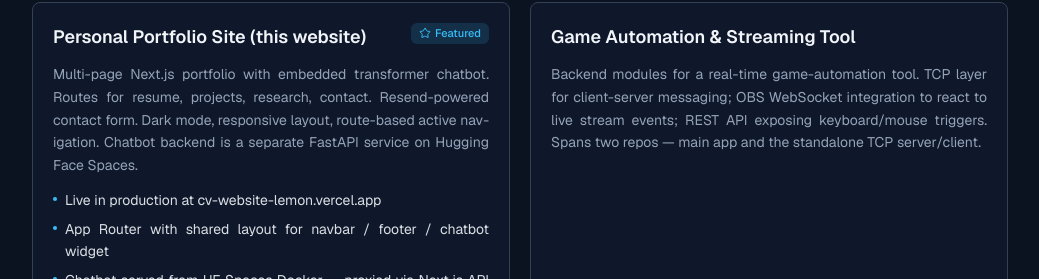
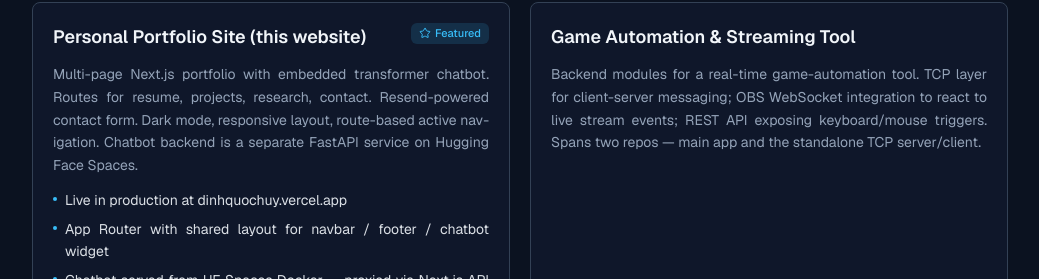
Before and after one commit to Huydinh1205/cv-website, a Next.js app: page /projects in a window 1280 px wide. Shown: the part 2832-3111 px from the top of the page, without its empty margins (120-1159 px from the left). Built offline with nearby package versions, Linux system fonts and the light colour scheme.

Commit message:
Update portfolio URL to dinhquochuy.vercel.app

```diff
--- a/data/projects.ts
+++ b/data/projects.ts
@@ -95,12 +95,12 @@ export const projects: Project[] = [
       "FastAPI",
     ],
     metrics: [
-      "Live in production at cv-website-lemon.vercel.app",
+      "Live in production at dinhquochuy.vercel.app",
       "App Router with shared layout for navbar / footer / chatbot widget",
       "Chatbot served from HF Spaces Docker — proxied via Next.js API route",
     ],
     links: {
-      demo: "https://cv-website-lemon.vercel.app",
+      demo: "https://dinhquochuy.vercel.app",
       github: "https://github.com/Huydinh1205/cv-website",
     },
     featured: true,
```
Also changed, not shown: 1 other file (tests, documents, lock files or other folders).
